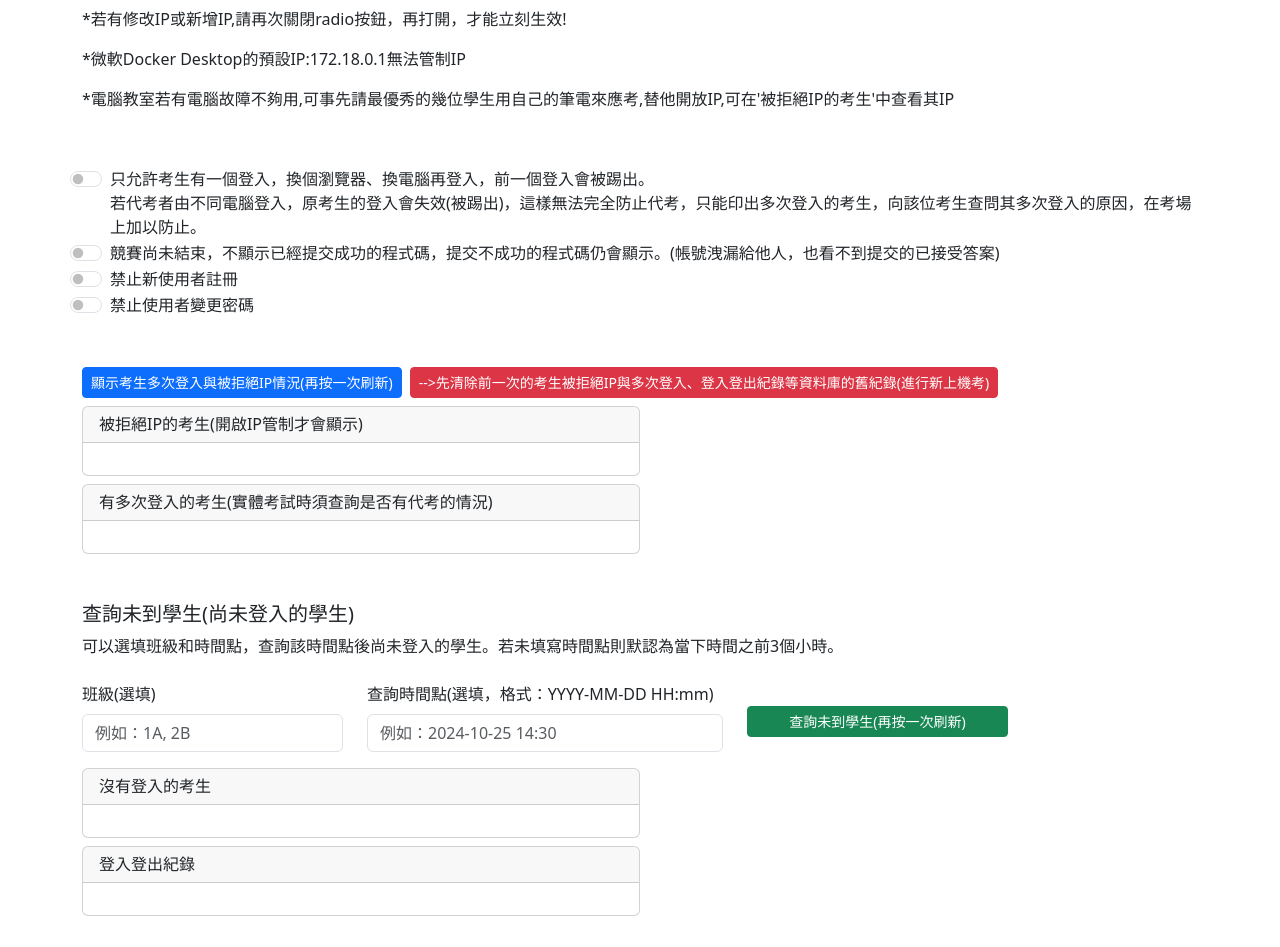
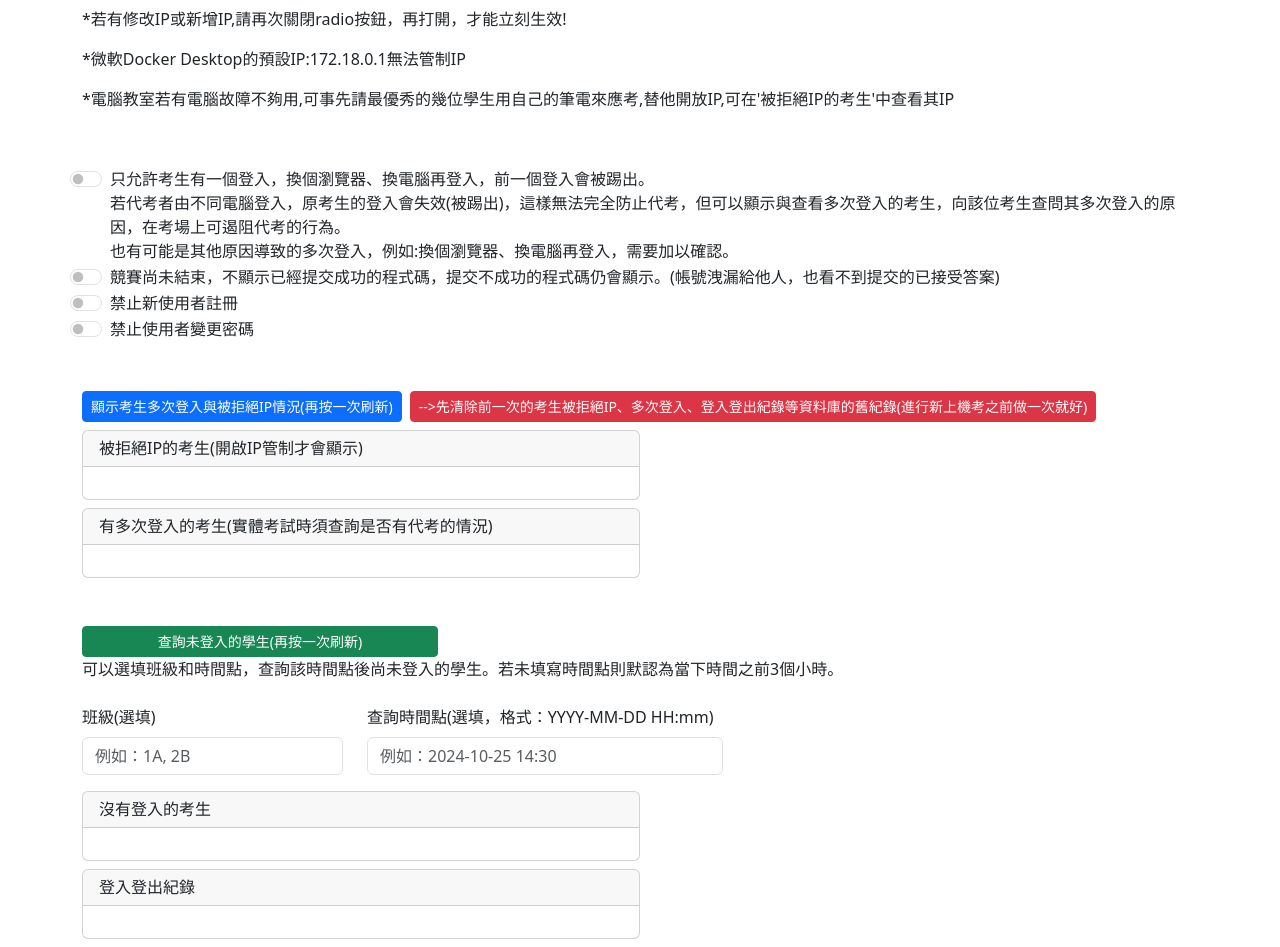
Before and after one commit to dr-chenglung/letsoj, a Django app: page /manage/manage_contest/ in a window 1280 px wide. Shown: the part 522-1469 px from the top of the page. Before the commit the page ends 1438 px from the top, so only its background shows below. Run offline with Django 4.2, Linux system fonts and the light colour scheme; the visitor is signed in with stand-in values (Sample User, id 1); data comes from the database, SQL or seed files in the repository; some libraries are stand-ins or nearby versions.

Commit message:
Add files via upload

```diff
--- a/oj-web/app_management/templates/app_management/manage_oj_settings.html
+++ b/oj-web/app_management/templates/app_management/manage_oj_settings.html
@@ -53,7 +53,8 @@
              name="darkmode"
              value="true" />
       <label class="form-check-label">只允許考生有一個登入，換個瀏覽器、換電腦再登入，前一個登入會被踢出。</label>
-      <label class="form-check-label">若代考者由不同電腦登入，原考生的登入會失效(被踢出)，這樣無法完全防止代考，只能印出多次登入的考生，向該位考生查問其多次登入的原因，在考場上加以防止。</label>
+      <label class="form-check-label">若代考者由不同電腦登入，原考生的登入會失效(被踢出)，這樣無法完全防止代考，但可以顯示與查看多次登入的考生，向該位考生查問其多次登入的原因，在考場上可遏阻代考的行為。</label>
+      <label class="form-check-label">也有可能是其他原因導致的多次登入，例如:換個瀏覽器、換電腦再登入，需要加以確認。</label>
     </div>
     <div class="form-check form-switch">
       <input class="form-check-input"
@@ -87,7 +88,7 @@
               class="btn btn-sm btn-primary me-2">顯示考生多次登入與被拒絕IP情況(再按一次刷新)</button>
       <button type="submit"
               id="btn_delete_abnormal_users"
-              class="btn btn-sm btn-danger me-2">-->先清除前一次的考生被拒絕IP與多次登入、登入登出紀錄等資料庫的舊紀錄(進行新上機考)</button>
+              class="btn btn-sm btn-danger me-2">-->先清除前一次的考生被拒絕IP、多次登入、登入登出紀錄等資料庫的舊紀錄(進行新上機考之前做一次就好)</button>
     </div>
   </div>
   <!-- 顯示區塊-->
@@ -120,7 +121,11 @@
   <!-- 區塊結束-->
 
    <div class="row mt-5 mb-3">
-    <h5>查詢未到學生(尚未登入的學生)</h5>
+    <div class="col-md-4">
+    <button type="button"
+        id="btn_query_no_login_users"
+        class="btn btn-sm btn-success w-100">查詢未登入的學生(再按一次刷新)</button>
+    </div>
     <label class="form-label d-block">可以選填班級和時間點，查詢該時間點後尚未登入的學生。若未填寫時間點則默認為當下時間之前3個小時。</label>
   </div>
   <div class="row mb-3">
@@ -137,12 +142,6 @@
              class="form-control m-input"
              id="queryTime"
              placeholder="例如：2024-10-25 14:30" />
-    </div>
-    <div class="col-md-3">
-      <label>&nbsp;</label>
-      <button type="button"
-              id="btn_query_no_login_users"
-              class="btn btn-sm btn-success w-100">查詢未到學生(再按一次刷新)</button>
     </div>
   </div>
   <!-- 顯示區塊-->
```
Also changed, not shown: oj-web/app_management/templates/app_management/contest_problems_manage.html (+5 -5 lines).
